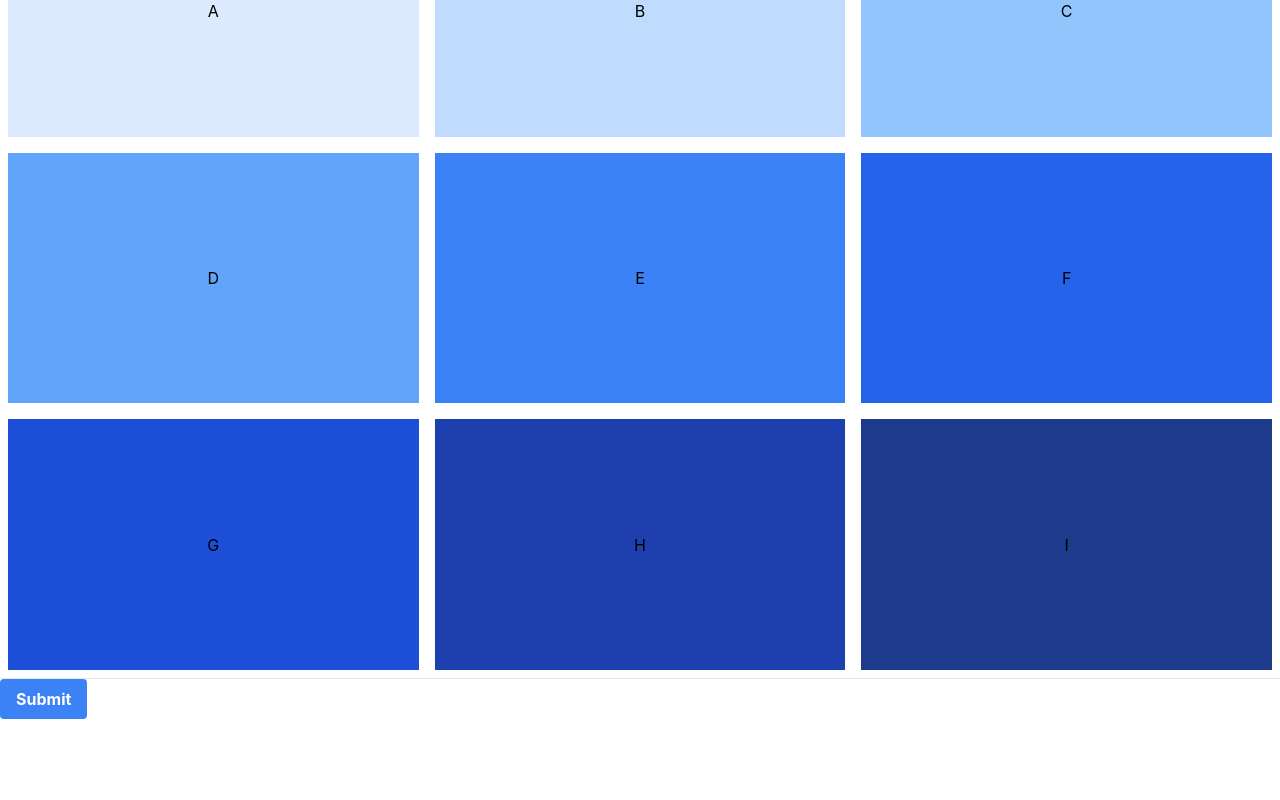
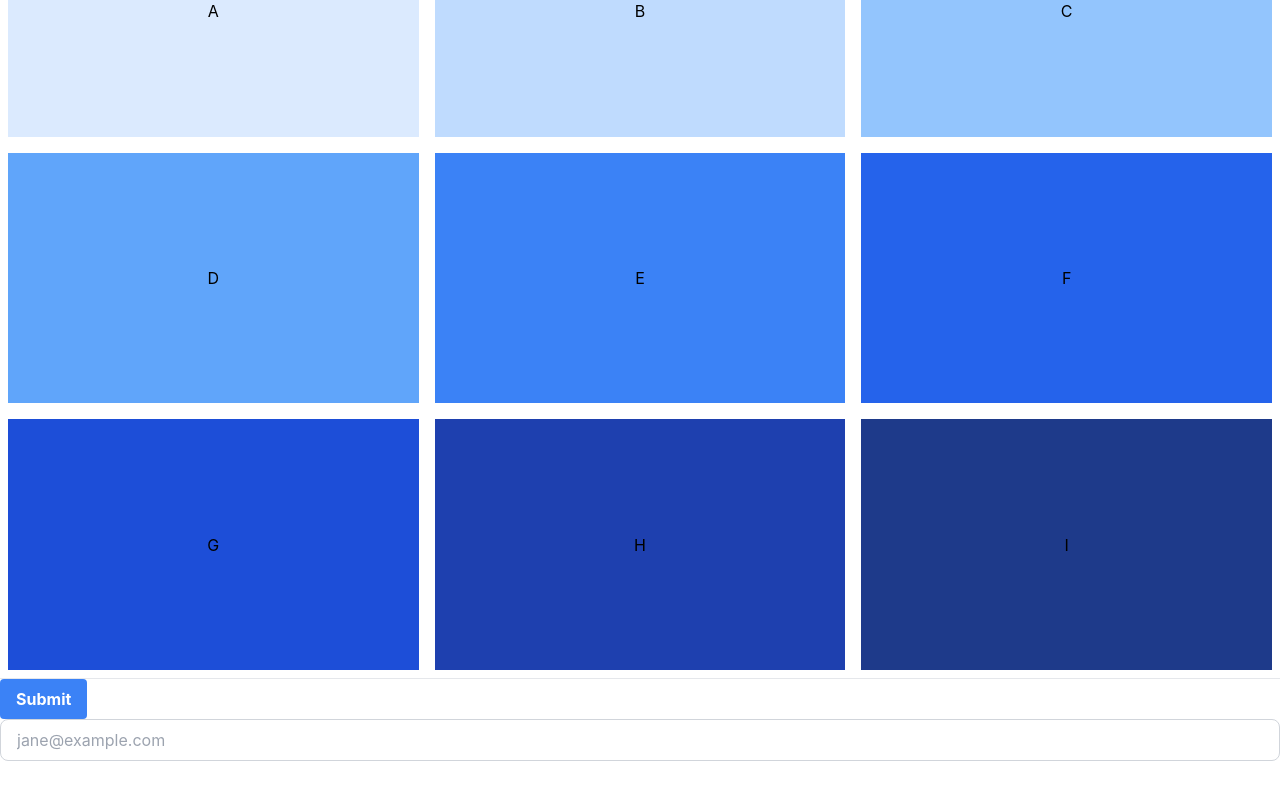
Before and after one commit to Sakshi6401/Tailwind, a React (Create React App) app: page / in a window 1280 px wide. Shown: the part 1619-2419 px from the top of the page. Before the commit the page ends 2338 px from the top, so only its background shows below. Built offline with nearby package versions, Linux system fonts and the light colour scheme.

Commit message:
completed focus modifier, combinational modifiers and other modifiers available

```diff
--- a/src/practice/Responsiveness.jsx
+++ b/src/practice/Responsiveness.jsx
@@ -3,6 +3,10 @@ import React from'react';
 const Res = () => (
     <div>
         <button className="bg-blue-500 hover:bg-blue-600 text-white hover:text-blue-900 font-bold py-2 px-4 rounded">Submit</button>
+        <input className="bg-white sm:hover:bg-red-500 focus:bg-blue-200 border border-gray-300 rounded-lg py-2 px-4 block w-full" type="email" placeholder="jane@example.com"></input>
+        <div className="sr-only opacity-75 shadow-lg bg-blue-900 text-blue-200 w-40 h-40 flex justify-center items-center">
+            Here is a cool box
+        </div>
     </div>
 );
 
```
